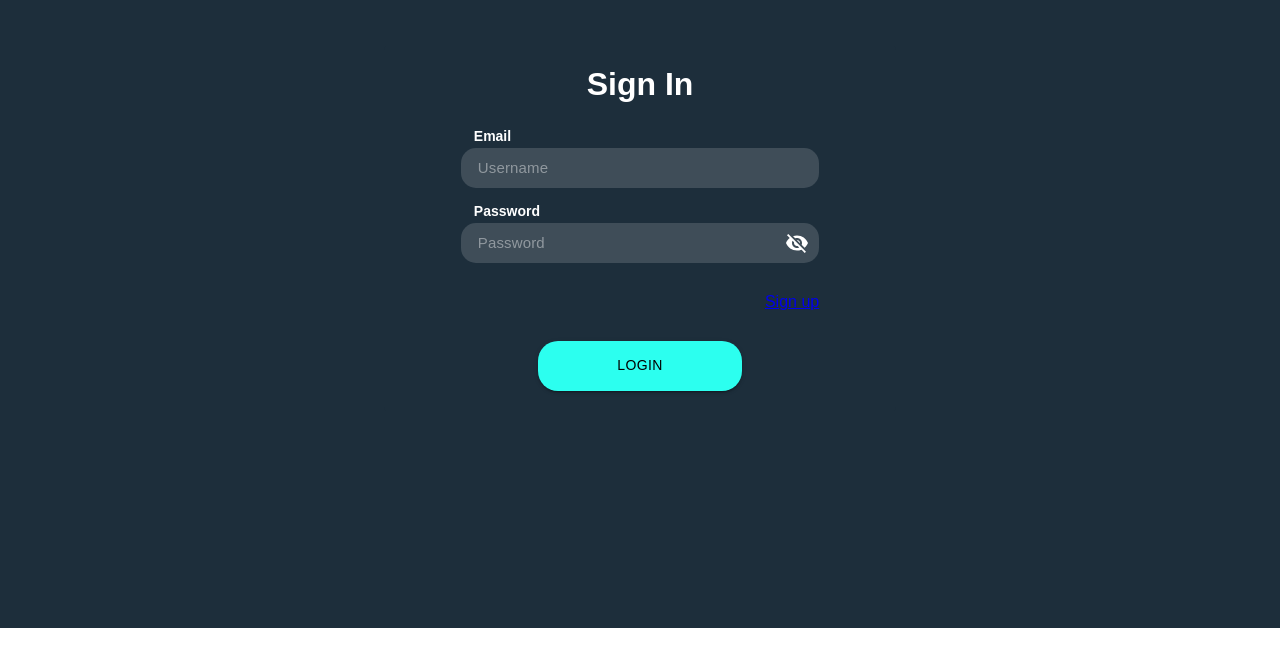
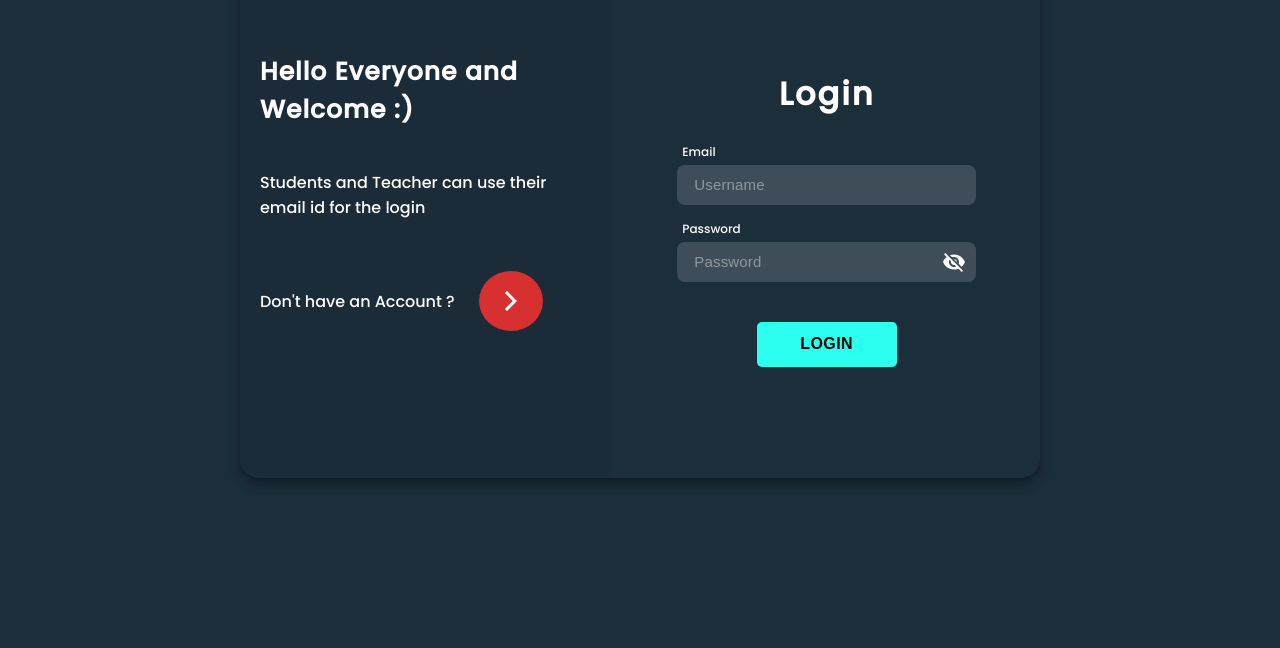
Before and after one commit to ATOM03/MidTermEvalution, a React (Create React App) app: page / in a window 1280 px wide. Shown: the part 172-820 px from the top of the page. Built offline with nearby package versions, Linux system fonts and the light colour scheme; a web font is replaced by a local one.

Commit message:
complete the Desgin of Login

```diff
--- a/src/Components/FormCreation/Login/Login.js
+++ b/src/Components/FormCreation/Login/Login.js
@@ -9,6 +9,7 @@ import {
   Snackbar,
 } from "@material-ui/core";
 import { Visibility, VisibilityOff } from "@material-ui/icons";
+import ArrowForwardIosIcon from "@material-ui/icons/ArrowForwardIos";
 import MuiAlert from "@material-ui/lab/Alert";
 import axios from "axios";
 import "./Login.scss";
@@ -46,7 +47,7 @@ const useStyle = makeStyles((theme) => ({
     width: "100%",
     height: "10px",
     padding: "7px",
-    borderRadius: "8px",
+    borderRadius: "5px",
     display: "flex",
     alignItems: "center",
     justifyContent: "center",
@@ -75,8 +76,9 @@ const useStyle = makeStyles((theme) => ({
     // alignItems: "center",
     marginTop: "15px",
     "& h3": {
-      margin: "0 0 4px 13px",
-      fontSize: "14px",
+      margin: "0 0 4px 5px",
+      fontSize: "12px",
+      fontWeight: 400,
     },
   },
   root: {
@@ -91,7 +93,7 @@ const useStyle = makeStyles((theme) => ({
     fontFamily: "poppins",
   },
   LoginButton: {
-    marginTop: "30px",
+    marginTop: "40px",
     width: "40%",
     display: "flex",
     justifyContent: "center",
@@ -162,18 +164,21 @@ const useStyle = makeStyles((theme) => ({
     flexDirection: "column",
     justifyContent: "center",
     alignItems: "center",
+    fontFamily: "Poppins",
+    height: "92%",
     "& h1": {
       width: "100%",
       display: "flex",
       justifyContent: "center",
       margin: "20px 0 10px 0",
+      letterSpacing: "2px",
     },
   },
   search: {
     // width: "50%",
     height: "40px",
     display: "flex",
-    borderRadius: "15px",
+    borderRadius: "8px",
     backgroundColor: fade(theme.palette.common.white, 0.15),
     "&:hover": {
       backgroundColor: fade(theme.palette.common.white, 0.25),
@@ -193,12 +198,22 @@ function Login(props) {
 
   const [open, setOpen] = useState(false);
   const [message, setMessage] = useState("");
+  const [openError, setOpenError] = useState(false);
+  const [messageError, setMessageError] = useState("");
   const [email, setEmail] = useState("");
   const [password, setPassword] = useState("");
   const [status, setStatus] = useState(false);
   const [passwordVisible, setPasswordVisible] = useState(false);
   const [isTeacher, setIsTeacher] = useState(false);
   const getData = () => {
+    if (email === "") {
+      setOpenError(true);
+      setMessageError("Enter the Email");
+    } else if (password === "") {
+      setOpenError(true);
+      setMessageError("Enter the Password");
+    }
+    if (email !== "" && password !== "") {
       axios
         .post("http://localhost:8000/login", { email, password })
         .then((res) => {
@@ -217,6 +232,7 @@ function Login(props) {
           setMessage(res);
           setOpen(true);
         });
+    }
   };
   const texttopassword = () => {
     var x = document.getElementById("loginpassword");
@@ -230,14 +246,38 @@ function Login(props) {
   console.log(isTeacher, status);
   if (status === false) {
     return (
-      <div className={inClassStyle.Flexbox}>
-        <Card
-          classes={{
-            root: inClassStyle.Card,
+      <div style={{ width: "100%", height: "100%" }}>
+        <div className="outerLoginForm">
+          <Card raised="true">
+            <div className="innerloginform">
+              <div className="innerLoginFormText">
+                <div>
+                  <h3>Hello Everyone and Welcome :)</h3>
+                  <p>
+                    Students and Teacher can use their email id for the login
+                  </p>
+
+                  <div
+                    className="SignUP"
+                    style={{
+                      flexDirection: "row",
+                      width: "85%",
+                      justifyContent: "space-between",
                     }}
                   >
+                    {" "}
+                    <p>Don't have an Account ?</p>
+                    <Link to="/register">
+                      <Button>
+                        {" "}
+                        <ArrowForwardIosIcon />
+                      </Button>
+                    </Link>
+                  </div>
+                </div>
+              </div>
               <form className={inClassStyle.loginForm}>
-            <h1>Sign In</h1>
+                <h1>Login </h1>
                 <div className={inClassStyle.inputFlexColumn}>
                   <h3>Email</h3>
                   <div className={inClassStyle.search}>
@@ -297,33 +337,38 @@ function Login(props) {
                     )}
                   </div>
                 </div>
-            <div className="SignUP">
-              <Link to="/register">Sign up</Link>
-            </div>
+
                 <div className={inClassStyle.LoginButton}>
-              <Button
-                variant="contained"
-                classes={{
-                  root: inClassStyle.loginbuttonStyle,
-                }}
-                onClick={getData}
-              >
-                Login
-              </Button>
+                  <Button onClick={getData}>Login</Button>
                 </div>
               </form>
+            </div>
           </Card>
+        </div>
         <Snackbar
           open={open}
           autoHideDuration={6000}
           onClose={() => setOpen(false)}
           anchorOrigin={{
-            vertical: "bottom",
-            horizontal: "left",
+            vertical: "top",
+            horizontal: "right",
           }}
         >
           <Alert onClose={() => setOpen(false)} severity="error">
             {message}
+          </Alert>
+        </Snackbar>
+        <Snackbar
+          open={openError}
+          autoHideDuration={6000}
+          onClose={() => setOpenError(false)}
+          anchorOrigin={{
+            vertical: "top",
+            horizontal: "right",
+          }}
+        >
+          <Alert onClose={() => setOpenError(false)} severity="error">
+            {messageError}
           </Alert>
         </Snackbar>
       </div>
--- a/src/Components/FormCreation/Login/Login.scss
+++ b/src/Components/FormCreation/Login/Login.scss
@@ -5,3 +5,87 @@
   align-items: flex-end;
   margin-top: 30px;
 }
+.outerLoginForm {
+  width: 100%;
+  display: flex;
+  align-items: center;
+  flex-direction: column;
+  padding-bottom: 20px;
+  justify-content: center;
+  height: 100%;
+  background: #1d2e3b;
+  .MuiPaper {
+    &-root {
+      width: 800px;
+      height: 500px;
+      color: white;
+      border-radius: 20px;
+      display: flex;
+      align-items: center;
+      font-family: "Poppins";
+      flex-direction: column;
+      // justify-content: center;
+      background: #1d2e3b;
+    }
+  }
+  .innerloginform {
+    display: flex;
+    width: 100%;
+    height: 100%;
+    .innerLoginFormText {
+      width: 700px;
+      display: flex;
+      justify-content: center;
+      // align-items: center;
+      background: #1b2b38;
+      div {
+        display: flex;
+        flex-direction: column;
+        // justify-content: center;
+        // align-items: center;
+        padding: 50px 20px;
+        h3 {
+          font-size: 25px;
+          // text-align: center;
+          letter-spacing: 1px;
+        }
+      }
+      .SignUP {
+        display: flex;
+        margin-top: 10px;
+        margin: 0;
+        padding: 0;
+        justify-content: center;
+        align-items: center;
+        margin-top: 35px;
+        a {
+          text-decoration: none;
+          color: white;
+          .MuiButton {
+            &-root {
+              background: #d63031;
+              width: 60px;
+              height: 60px;
+              border-radius: 60%;
+              color: white;
+            }
+          }
+        }
+      }
+    }
+    .MuiButton {
+      &-root {
+        color: black;
+        width: 140px;
+        height: 45px;
+        padding: 6px 16px;
+        font-family: arial;
+        border-radius: 5px;
+        background-color: #2cffef;
+        font-size: 16px;
+        font-weight: 600;
+        // margin-top: 20px;
+      }
+    }
+  }
+}
--- a/src/Components/FormCreation/register/Register.js
+++ b/src/Components/FormCreation/register/Register.js
@@ -10,6 +10,7 @@ import {
 } from "@material-ui/core";
 import { Visibility, VisibilityOff } from "@material-ui/icons";
 import axios from "axios";
+import "./Register.scss";
 
 const useStyle = makeStyles((theme) => ({
   loginButton: {
@@ -217,12 +218,33 @@ function Register(props) {
   };
   if (status === false) {
     return (
-      <div className={inClassStyle.Flexbox}>
-        <Card
-          classes={{
-            root: inClassStyle.Card,
+      <div style={{ width: "100%", height: "100%" }}>
+        <div className="outerRegisterForm">
+          <Card raised="true">
+            <div className="innerRegisterForm">
+              <div className="innerRegisterFormText">
+                <div style={{ padding: "0 40px" }}>
+                  <h3>Hello Everyone and Welcome :)</h3>
+                  <p>
+                    Students and Teacher can use their email id for the login
+                  </p>
+
+                  <div
+                    className="SignUP"
+                    style={{
+                      flexDirection: "row",
+                      width: "85%",
+                      justifyContent: "space-between",
                     }}
                   >
+                    {" "}
+                    <p>Don't have an Account ?</p>
+                    <Link to="/register">
+                      <Button> {/* <ArrowForwardIosIcon /> */}</Button>
+                    </Link>
+                  </div>
+                </div>
+              </div>
               <form className={inClassStyle.loginForm}>
                 <h1>Sign In</h1>
                 <div className={inClassStyle.inputFlexColumn}>
@@ -381,7 +403,9 @@ function Register(props) {
                   </Button>
                 </div>
               </form>
+            </div>
           </Card>
+        </div>
       </div>
     );
   } else if (status === true) {
--- a/src/Components/FormCreation/register/Register.scss
+++ b/src/Components/FormCreation/register/Register.scss
@@ -0,0 +1,35 @@
+.outerRegisterForm {
+  width: 100%;
+  display: flex;
+  align-items: center;
+  flex-direction: column;
+  padding-bottom: 20px;
+  justify-content: center;
+  height: 100%;
+  background: #1d2e3b;
+  .MuiPaper {
+    &-root {
+      width: 900px;
+      height: 650px;
+      color: white;
+      border-radius: 20px;
+      display: flex;
+      align-items: center;
+      font-family: "Poppins";
+      flex-direction: column;
+      // justify-content: center;
+      background: #1d2e3b;
+    }
+  }
+  .innerRegisterForm {
+    width: 100%;
+    height: 100%;
+    display: flex;
+    .innerRegisterFormText {
+      width: 700px;
+      display: flex;
+      justify-content: center;
+      align-items: center;
+    }
+  }
+}
```
Also changed, not shown: src/Components/teacher/sideBar/Sidebar.js (+0 -20 lines), 1 other file (tests, documents, lock files or other folders). Lines whose indentation alone changed are shown as unchanged.
